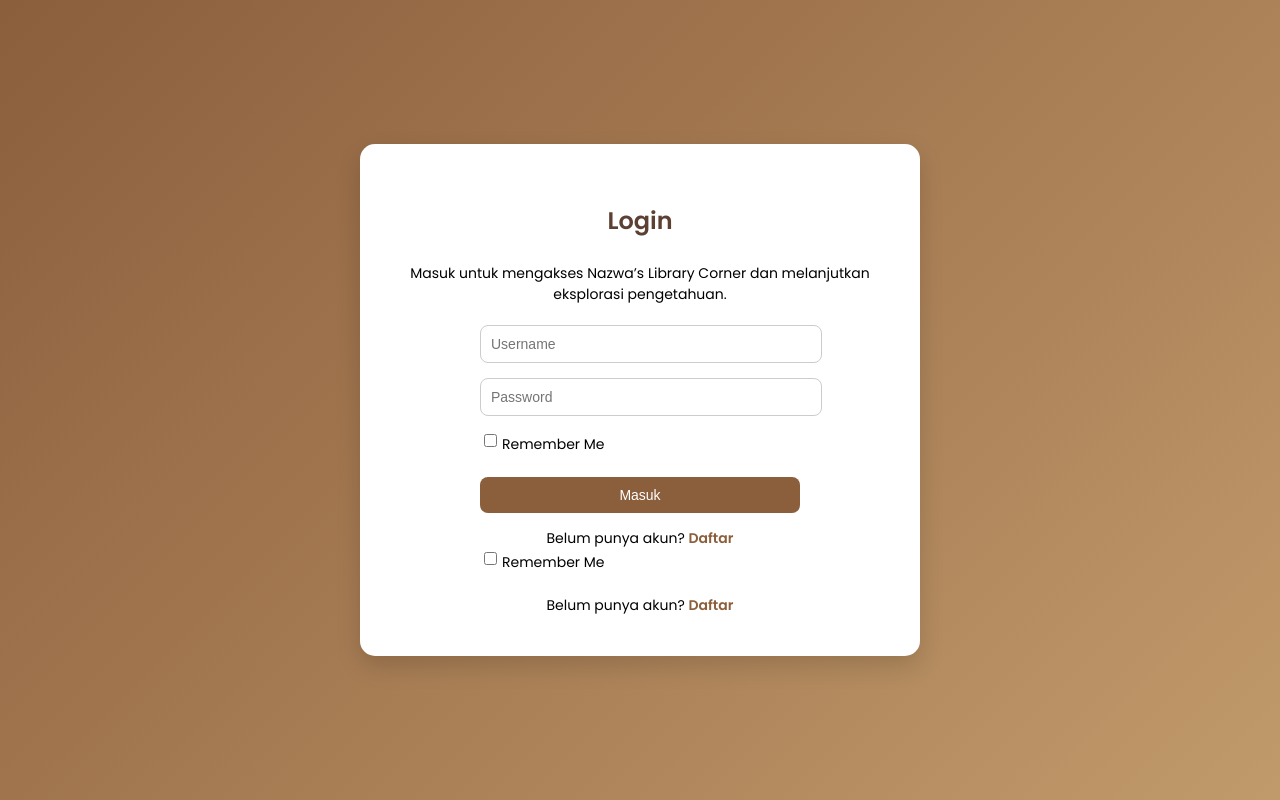
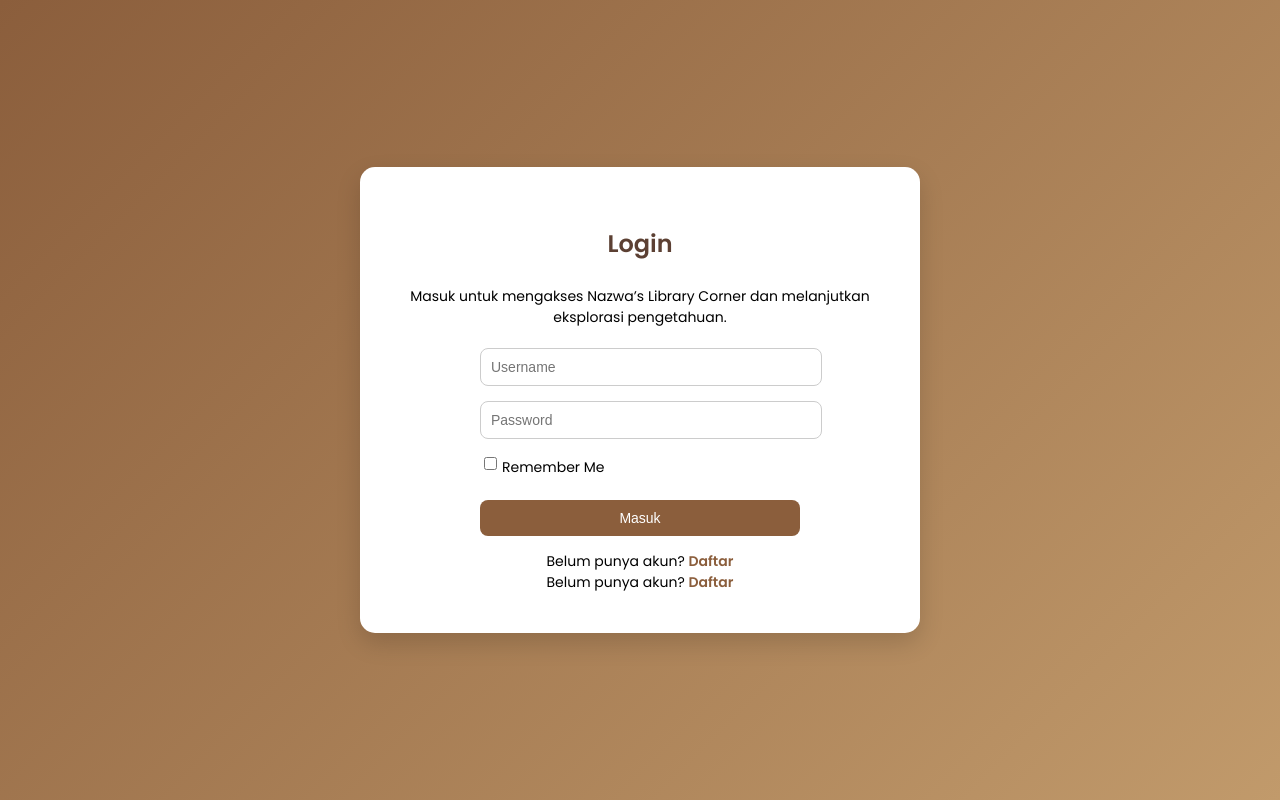
Before and after one commit to nazwasyafina/nazwasyafinaa.rooms, a PHP site: page /login.php in a window 1280 px wide. Run offline with PHP 8.4, Linux system fonts and the light colour scheme.

Commit message:
Update login.php

```diff
--- a/login.php
+++ b/login.php
@@ -128,11 +128,6 @@ body {
 </div>
 
 </div>
-    <div class="checkbox-group">
-      <input type="checkbox" id="remember">
-      <label for="remember">Remember Me</label>
-    </div>
-
 
     <div class="register-link">
       Belum punya akun? <a href="register.php">Daftar</a>
```
